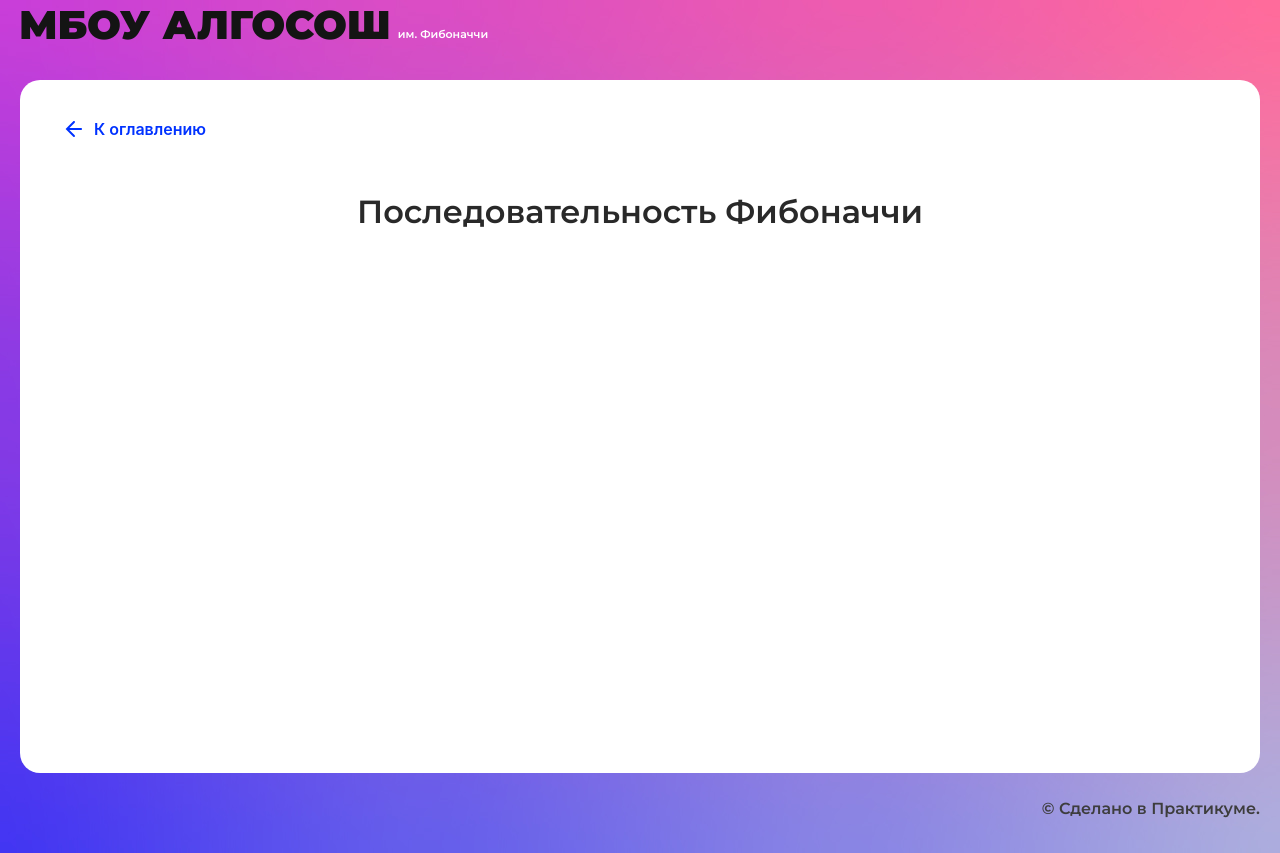
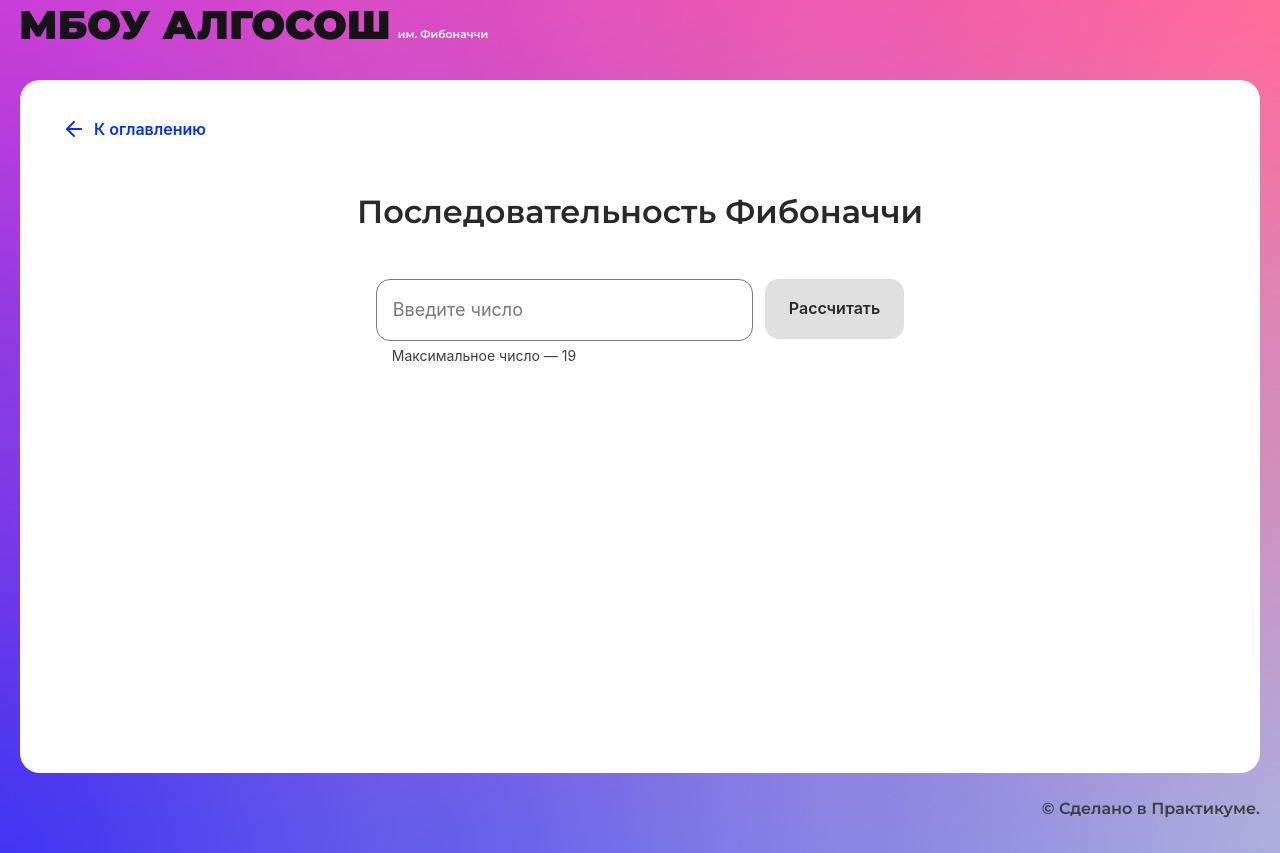
Before and after one commit to SergeiAnokhin/algososh, a React (Create React App) app: page /fibonacci in a window 1280 px wide. Built offline with nearby package versions, Linux system fonts and the light colour scheme.

Commit message:
Fibonacci ready

```diff
--- /dev/null
+++ b/src/components/fibonacci-page/fibonacci-page.module.css
@@ -0,0 +1,27 @@
+.form {
+    margin: 48px auto 0;
+    display: flex;
+    column-gap: 12px;
+    justify-content: center;
+}
+
+.input {
+    transition: box-shadow .3s linear;
+    width: 377px;
+}
+
+.circle_wrapper {
+    margin: 120px auto 0;
+    display: flex;
+    align-items: center;
+    column-gap: 16px;
+    row-gap: 78px;
+    width: 100%;
+    justify-content: center;
+    max-width: 944px;
+    flex-wrap: wrap;
+}
+
+.circle_wrapper_fib {
+    margin-top: 48px;
+}
--- a/src/components/fibonacci-page/fibonacci-page.tsx
+++ b/src/components/fibonacci-page/fibonacci-page.tsx
@@ -1,10 +1,84 @@
-import React from "react";
+import React, { useEffect } from "react";
 import { SolutionLayout } from "../ui/solution-layout/solution-layout";
+import { Input } from "../ui/input/input";
+import { Button } from "../ui/button/button";
+import { Circle } from "../ui/circle/circle";
+import { SHORT_DELAY_IN_MS } from "../../constants/delays";
+import style from "./fibonacci-page.module.css";
 
 export const FibonacciPage: React.FC = () => {
+
+  const [value, setValue] = React.useState(0);
+  const [fibArray, setFibArray] = React.useState<number[]>([]);
+  const [isLoading, setIsLoading] = React.useState(false);
+
+  const MIN_VALUE = 1;
+  const MAX_VALUE = 19;
+
+  const addFibNumbers = (n: number): number[] => {
+    const arr = [0, 1];
+    for (let i = 2; i <= n; i++) {
+      arr.push(arr[i - 2] + arr[i - 1]);
+    }
+    return arr;
+  };
+
+  const addFibArr = (arr: number[]): void => {
+    let i = 0;
+    function recursion() {
+      setTimeout(() => {
+        if (i >= arr.length) {
+          setIsLoading(false);
+          return;
+        } else {
+          setFibArray((prev) => [...prev, arr[i]]);
+          i++;
+          recursion();
+        }
+      }, SHORT_DELAY_IN_MS);
+    }
+    recursion();
+  };
+
+  const submitHandler = (event: React.FormEvent<HTMLFormElement>) => {
+    event.preventDefault();
+    setIsLoading(true);
+    setFibArray([]);
+    const fibSequence = addFibNumbers(value);
+    addFibArr(fibSequence);
+  };
+
+  const inputHandler = (event: React.ChangeEvent<HTMLInputElement>) => {
+    const value = parseInt(event.target.value);
+    setValue(value);
+  };
+
   return (
     <SolutionLayout title="Последовательность Фибоначчи">
-
+      <form className={style.form} onSubmit={submitHandler} name={"fibonacci-form"}>
+        <Input
+          type="number"
+          extraClass={style.input}
+          max={MAX_VALUE}
+          isLimitText={true}
+          onChange={inputHandler}
+          placeholder="Введите число"
+          name="fibonacci-input"
+        />
+        <Button
+          type="submit"
+          text="Рассчитать"
+          disabled={value < MIN_VALUE || value > MAX_VALUE}
+          isLoader={isLoading}
+        />
+      </form>
+      <div
+        className={`${style.circle_wrapper} ${style.circle_wrapper_fib}`}
+      >
+        {fibArray.map((item, index) => {
+          return <Circle letter={item.toString()} key={index} index={index} />;
+        })}
+      </div>
     </SolutionLayout>
   );
 };
```
